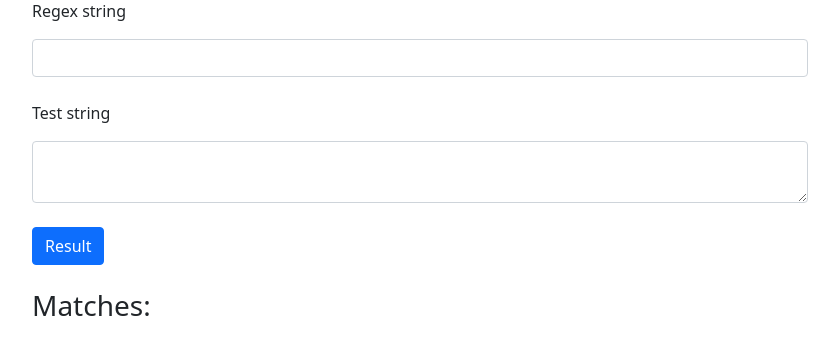
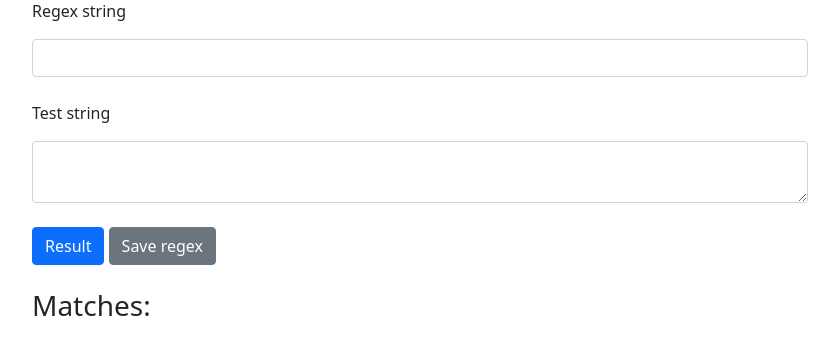
Before and after one commit to v4filippoff/flask_regex_app, a Flask app: page /match/ in a window 1280 px wide. Shown: the part 135-490 px from the top of the page, without its empty margins (220-1059 px from the left). Run offline with Flask 2, Linux system fonts and the light colour scheme.

Commit message:
Added save regex view

```diff
--- a/app/forms.py
+++ b/app/forms.py
@@ -13,5 +13,5 @@ class RegexSubstitutionForm(RegexMatchForm):
 
 
 class RegexSaveForm(FlaskForm):
-    regex_name = StringField('Regex field', validators=[DataRequired(), Length(min=1, max=100)])
+    regex_name = StringField('Regex name', validators=[DataRequired(), Length(min=1, max=100)])
     regex_content = StringField('Regex content', validators=[DataRequired(), Length(min=1, max=1000)])
--- a/app/static/js/script.js
+++ b/app/static/js/jquery.js
@@ -32,3 +32,20 @@ $('.regex-sub-form').submit(function (e) {
         }
     });
 });
+
+$('.save-regex-btn').click(function (e) {
+    let regexString = $('#regex_string').val();
+    let regexParam = '';
+
+    let reservedCharacters = ['!', '#', '$', '&', '(', ')', '*', '+', ',', '/', ':', ';', '=', '?', '@', '[', ']'];
+
+    for (let i = 0; i < regexString.length; i++) {
+        if (reservedCharacters.indexOf(regexString[i]) == -1) {
+            regexParam += regexString[i];
+        } else {
+            regexParam += encodeURIComponent(regexString[i]);
+        }
+    }
+
+    e.target.href += `?regex_string=${regexParam}`;
+});
--- a/app/templates/base.html
+++ b/app/templates/base.html
@@ -52,6 +52,6 @@
     </main>
 
     <script src="https://ajax.googleapis.com/ajax/libs/jquery/3.5.1/jquery.min.js"></script>
-    <script src="{{ url_for('static', filename='js/script.js') }}"></script>
+    <script src="{{ url_for('static', filename='js/jquery.js') }}"></script>
 </body>
 </html>
--- a/app/templates/match.html
+++ b/app/templates/match.html
@@ -9,6 +9,7 @@
     <form action="" method="post" class="regex-matches-form">
         {% include 'default_form.html' %}
         <button type="submit" class="btn btn-primary">Result</button>
+        <a href="{{ url_for('save_regex') }}" class="save-regex-btn btn btn-secondary">Save regex</a>
     </form>
     <h3 class="mt-4">Matches:</h3>
 {% endblock %}
--- a/app/views.py
+++ b/app/views.py
@@ -1,7 +1,9 @@
 import re
 
 from flask import request, render_template
+from flask.helpers import url_for
 from flask_login import login_required, current_user
+from werkzeug.utils import redirect
 
 from app import app, db
 from forms import RegexMatchForm, RegexSubstitutionForm, RegexSaveForm
@@ -46,17 +48,21 @@ def substitution():
     return render_template('substitution.html', form=form)
 
 
-# @app.route('/save_regex/', methods=['GET', 'POST'])
-# @login_required
-# def save_regex():
-#     form = RegexSaveForm()
+@app.route('/save_regex/', methods=['GET', 'POST'])
+@login_required
+def save_regex():
+    regex_string = request.args.get('regex_string')
 
-#     if form.validate_on_submit():
-#         regex_name = form.regex_name.data
-#         regex_content = form.regex_content.data
+    form = RegexSaveForm(regex_content=regex_string)
 
-#         new_regex = Regex(name=regex_name, content=regex_content, user_id=current_user.id)
-#         db.session.add(new_regex)
-#         db.session.commit()
+    if form.validate_on_submit():
+        regex_name = form.regex_name.data
+        regex_content = form.regex_content.data
 
-#     return render_template('save_regex.html', form=form)
+        new_regex = Regex(name=regex_name, content=regex_content, user_id=current_user.id)
+        db.session.add(new_regex)
+        db.session.commit()
+
+        return redirect(url_for('index'))
+
+    return render_template('save_regex.html', form=form)
```
Also changed, not shown: app/templates/save_regex.html (added, +13 -0 lines).
